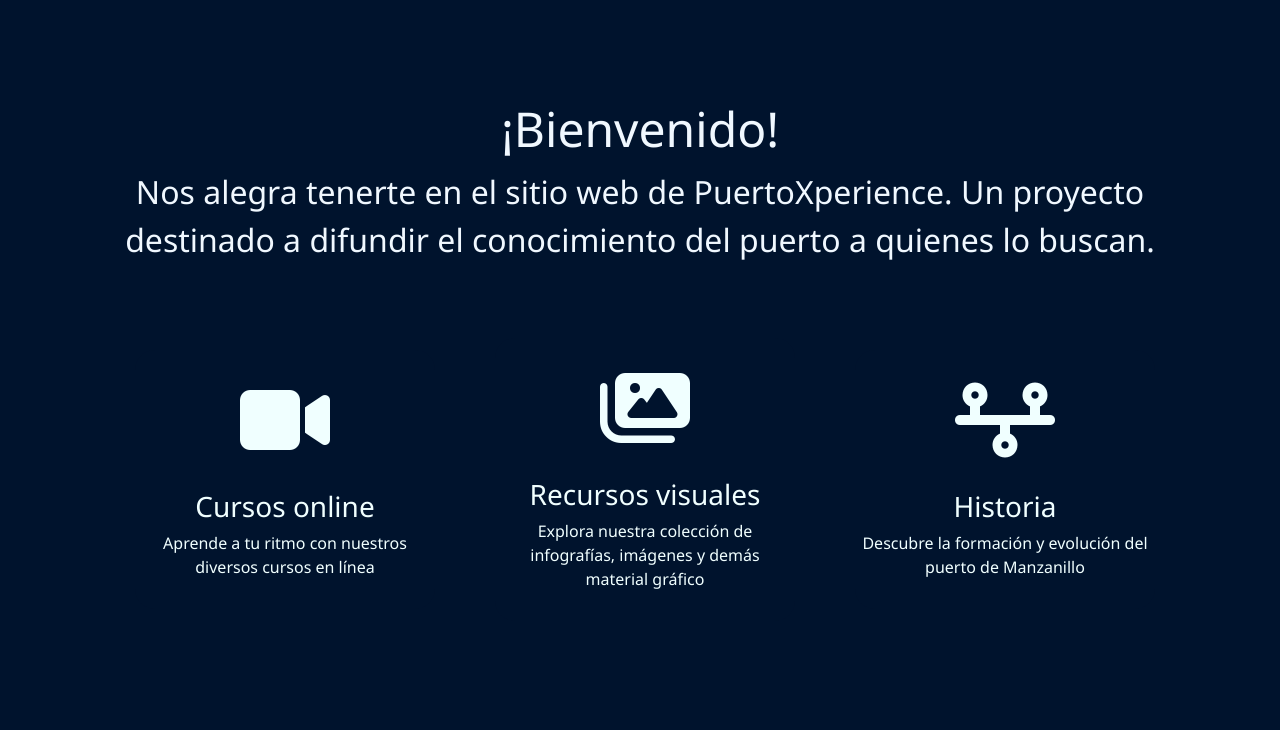
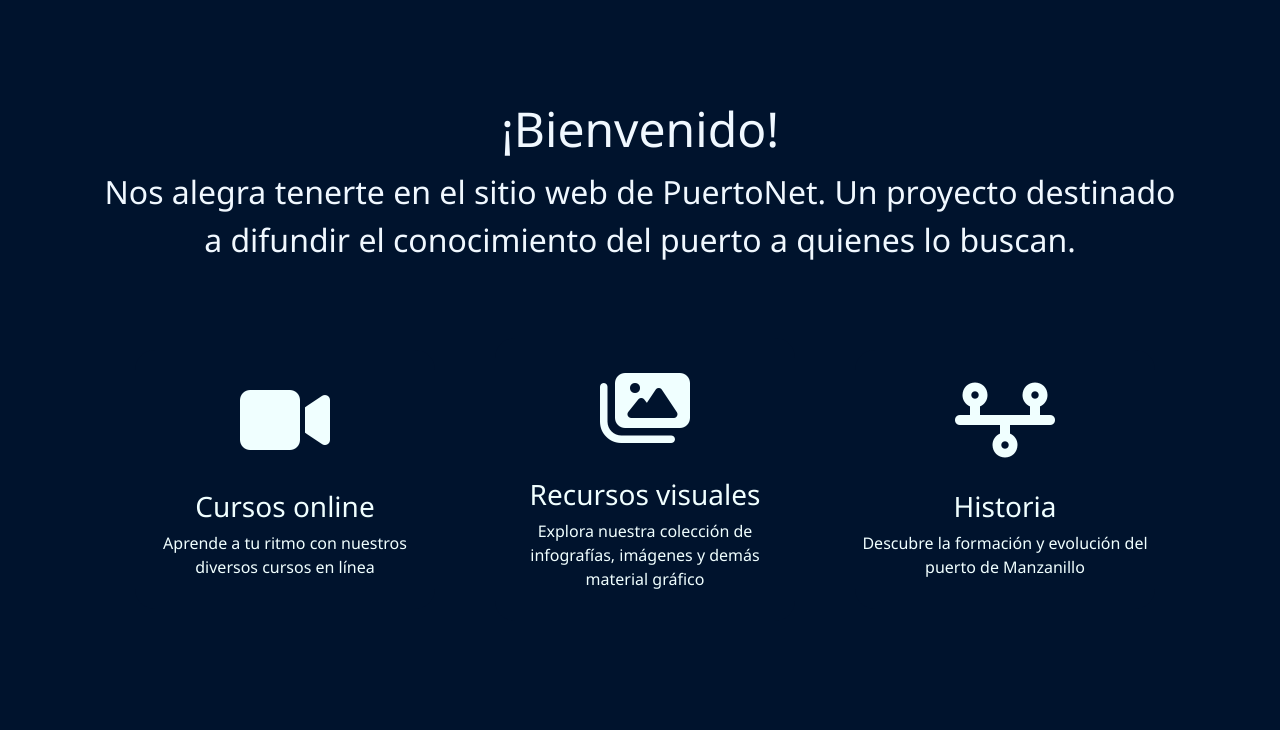
Before and after one commit to JehuRdguez/PuertoNet, a Django app: page / in a window 1280 px wide. Shown: the part 800-1530 px from the top of the page. Run offline with Django 4.2, Linux system fonts and the light colour scheme; some libraries are stand-ins or nearby versions.

Commit message:
Cambio de nombre

```diff
--- a/PuertoXperience/asgi.py
+++ b/PuertoNet/asgi.py
@@ -1,5 +1,5 @@
 """
-ASGI config for PuertoXperience project.
+ASGI config for PuertoNet project.
 
 It exposes the ASGI callable as a module-level variable named ``application``.
 
@@ -11,6 +11,6 @@ import os
 
 from django.core.asgi import get_asgi_application
 
-os.environ.setdefault('DJANGO_SETTINGS_MODULE', 'PuertoXperience.settings')
+os.environ.setdefault('DJANGO_SETTINGS_MODULE', 'PuertoNet.settings')
 
 application = get_asgi_application()
--- a/PuertoXperience/settings.py
+++ b/PuertoNet/settings.py
@@ -1,5 +1,5 @@
 """
-Django settings for PuertoXperience project.
+Django settings for PuertoNet project.
 
 Generated by 'django-admin startproject' using Django 4.2.6.
 
@@ -58,7 +58,7 @@ MIDDLEWARE = [
     'allauth.account.middleware.AccountMiddleware',
 ]
 
-ROOT_URLCONF = 'PuertoXperience.urls'
+ROOT_URLCONF = 'PuertoNet.urls'
 
 TEMPLATES = [
     {
@@ -83,7 +83,7 @@ STATICFILES_DIRS = [
     BASE_DIR / "static",
 ]
 
-WSGI_APPLICATION = 'PuertoXperience.wsgi.application'
+WSGI_APPLICATION = 'PuertoNet.wsgi.application'
 
 
 # Database
--- a/PuertoXperience/urls.py
+++ b/PuertoNet/urls.py
@@ -1,5 +1,5 @@
 """
-URL configuration for PuertoXperience project.
+URL configuration for PuertoNet project.
 
 The `urlpatterns` list routes URLs to views. For more information please see:
     https://docs.djangoproject.com/en/4.2/topics/http/urls/
--- a/PuertoXperience/wsgi.py
+++ b/PuertoNet/wsgi.py
@@ -1,5 +1,5 @@
 """
-WSGI config for PuertoXperience project.
+WSGI config for PuertoNet project.
 
 It exposes the WSGI callable as a module-level variable named ``application``.
 
@@ -11,6 +11,6 @@ import os
 
 from django.core.wsgi import get_wsgi_application
 
-os.environ.setdefault('DJANGO_SETTINGS_MODULE', 'PuertoXperience.settings')
+os.environ.setdefault('DJANGO_SETTINGS_MODULE', 'PuertoNet.settings')
 
 application = get_wsgi_application()
--- a/manage.py
+++ b/manage.py
@@ -6,7 +6,7 @@ import sys
 
 def main():
     """Run administrative tasks."""
-    os.environ.setdefault('DJANGO_SETTINGS_MODULE', 'PuertoXperience.settings')
+    os.environ.setdefault('DJANGO_SETTINGS_MODULE', 'PuertoNet.settings')
     try:
         from django.core.management import execute_from_command_line
     except ImportError as exc:
--- a/templates/cursos.html
+++ b/templates/cursos.html
@@ -79,7 +79,7 @@
                 <h3>Contacto</h3>
                 <p class="text-left">Dirección: 123 Calle Principal, Ciudad</p>
                 <p class="text-left">Teléfono: (123) 456-7890</p>
-                <p class="text-left">Correo: info@puertoxperience.com</p>
+                <p class="text-left">Correo: info@PuertoNet.com</p>
             </div>
             <div class="col-md-3 col-sm-6">
                 <h3>Contenido</h3>
--- a/templates/inicio.html
+++ b/templates/inicio.html
@@ -8,7 +8,7 @@
 
 <section class="parallax">
     <img class="parallaxImg" src="{% static 'assets/img/inicio/fondo2.png' %}" id="fondo2" style="width: 100%; height: 100%;">
-    <h2 id="titulo"><span class="puerto">Puerto</span><span class="xperience">Xperience</span></h2>
+    <h2 id="titulo"><span class="puerto">Puerto</span><span class="xperience">Net</span></h2>
     <img class="parallaxImg" src="{% static 'assets/img/inicio/fondo1a.png' %}" id="fondo1" style="width: 100%; height: 100%;">
     <div class="scroll-downs">
         <div class="mousey">
@@ -20,7 +20,7 @@
 <section class="bienvenido">
     <h2>¡Bienvenido!</h2>
     <p class="textoBienvenida">
-        Nos alegra tenerte en el sitio web de PuertoXperience. Un proyecto destinado a difundir el conocimiento del puerto a quienes lo buscan.<br><br>
+        Nos alegra tenerte en el sitio web de PuertoNet. Un proyecto destinado a difundir el conocimiento del puerto a quienes lo buscan.<br><br>
     </p>
     <div class="tarjeta-container">
         <div class="tarjeta">
@@ -69,7 +69,7 @@
 <section class="comentarios">
     <h2 class="titulo_comentarios"  style="margin-top: 5%;">Nos importa tu opinión</h2>
 
-    <p class="texto_comentarios">A medida que exploras nuestro contenido, nos interesa saber lo que piensas. Comparte tu opinión sobre PuertoXperience y echa un vistazo a los comentarios de otros usuarios.</p>
+    <p class="texto_comentarios">A medida que exploras nuestro contenido, nos interesa saber lo que piensas. Comparte tu opinión sobre PuertoNet y echa un vistazo a los comentarios de otros usuarios.</p>
     <!-- <p class="texto_comentarios">Y descubre lo que opinan otros usuarios.</p> -->
 
     <div class="comentario-formulario">
@@ -154,7 +154,7 @@
                 <h3>Contacto</h3>
                 <p class="text-left">Dirección: 123 Calle Principal, Ciudad</p>
                 <p class="text-left">Teléfono: (123) 456-7890</p>
-                <p class="text-left">Correo: info@puertoxperience.com</p>
+                <p class="text-left">Correo: info@PuertoNet.com</p>
             </div>
             <div class="col-md-3 col-sm-6">
                 <h3>Contenido</h3>
--- a/templates/menu.html
+++ b/templates/menu.html
@@ -5,7 +5,7 @@
 <head>
     <meta charset="UTF-8">
     <meta name="viewport" content="width=device-width, initial-scale=1.0">
-    <title>PuertoXperience</title>
+    <title>PuertoNet</title>
     <link rel="icon" type="image/x-icon" href="{% static 'assets/img/logo/favicon.ico' %}">
     <link href="{% static 'css/styles.css' %}" rel="stylesheet" />
     <link href="https://cdn.jsdelivr.net/npm/bootstrap@5.3.2/dist/css/bootstrap.min.css" rel="stylesheet" integrity="sha384-T3c6CoIi6uLrA9TneNEoa7RxnatzjcDSCmG1MXxSR1GAsXEV/Dwwykc2MPK8M2HN" crossorigin="anonymous">
--- a/templates/play_video.html
+++ b/templates/play_video.html
@@ -232,7 +232,7 @@
           <h3>Contacto</h3>
           <p class="text-left">Dirección: 123 Calle Principal, Ciudad</p>
           <p class="text-left">Teléfono: (123) 456-7890</p>
-          <p class="text-left">Correo: info@puertoxperience.com</p>
+          <p class="text-left">Correo: info@PuertoNet.com</p>
         </div>
         <div class="col-md-3 col-sm-6">
           <h3>Contenido</h3>
```
Also changed, not shown: PuertoNet/__init__.py (added).
